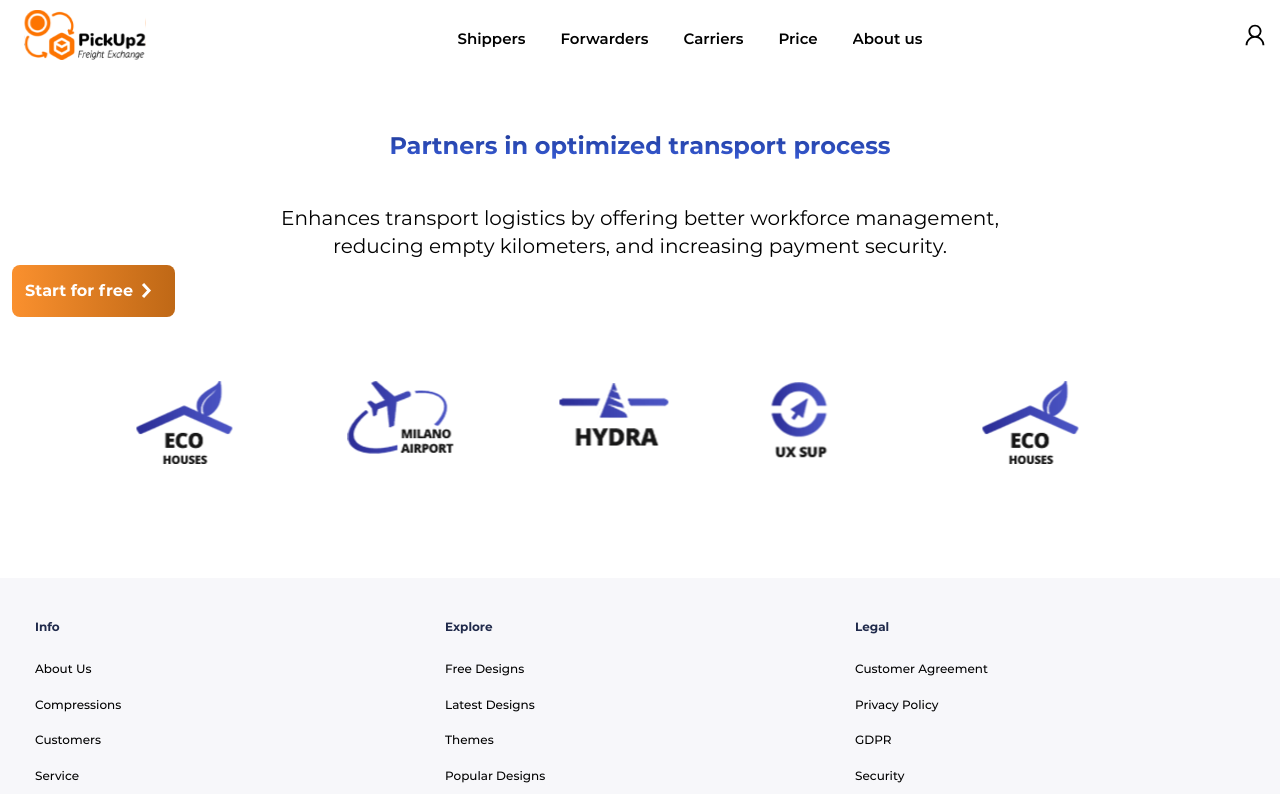
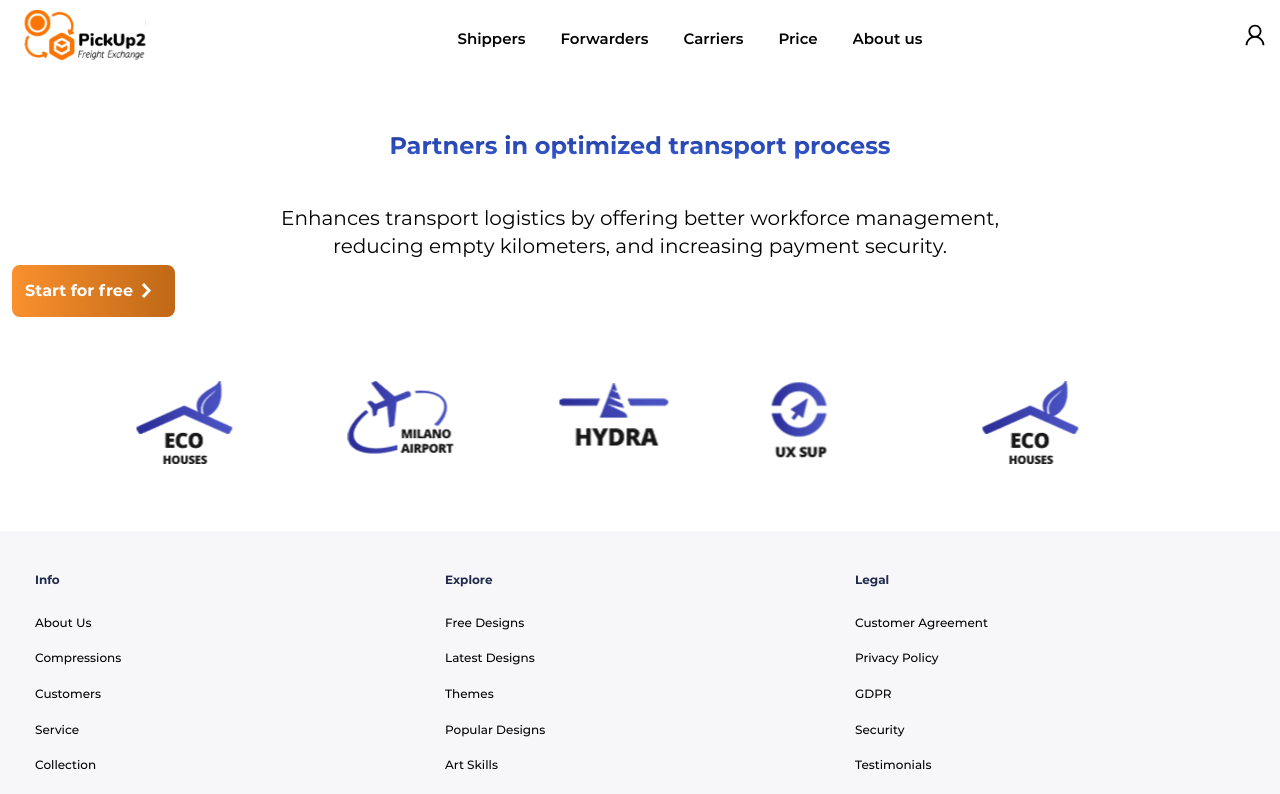
Before and after one commit to freightXapp/WebPage, a Nuxt app: page / in a window 1280 px wide. Shown: the top 794 px of the page. Built offline with nearby package versions, Linux system fonts and the light colour scheme.

Commit message:
fix footer

```diff
--- a/assets/scss/main.scss
+++ b/assets/scss/main.scss
@@ -93,7 +93,8 @@ html {
   font-size: 62.5%; // Root font size 10px=1rem
   scroll-behavior: smooth;
   pointer-events: auto;
-  margin: auto;
+ margin:0 ;
+ height: 100%;
   @include customHorizontalScrollbar(
     $height: 0.5rem,
     $width: 0.5rem,
--- a/components/PartnerLogos.vue
+++ b/components/PartnerLogos.vue
@@ -14,7 +14,7 @@
 
 <style lang="scss" scoped>
 .small-section {
-  margin: auto;
+  margin: 0 auto;
   width: 80%;
   padding: 60px 0;
   .container {
--- a/layouts/default.vue
+++ b/layouts/default.vue
@@ -1,14 +1,14 @@
 <template>
-  <div class="site-container">
+  <div class="container">
     <Navbar> </Navbar>
     <slot />
     <Footer> </Footer>
   </div>
 </template>
-<style lang="scss" scoped>
+<style scoped lang="scss">
 .container {
-  width: 100%; /* Ensures container takes full width */
-  padding: 0; /* Adjust or remove padding if necessary */
+  width: 100%;
+  padding: 0;
 
   display: flex;
   flex-direction: column;
```
